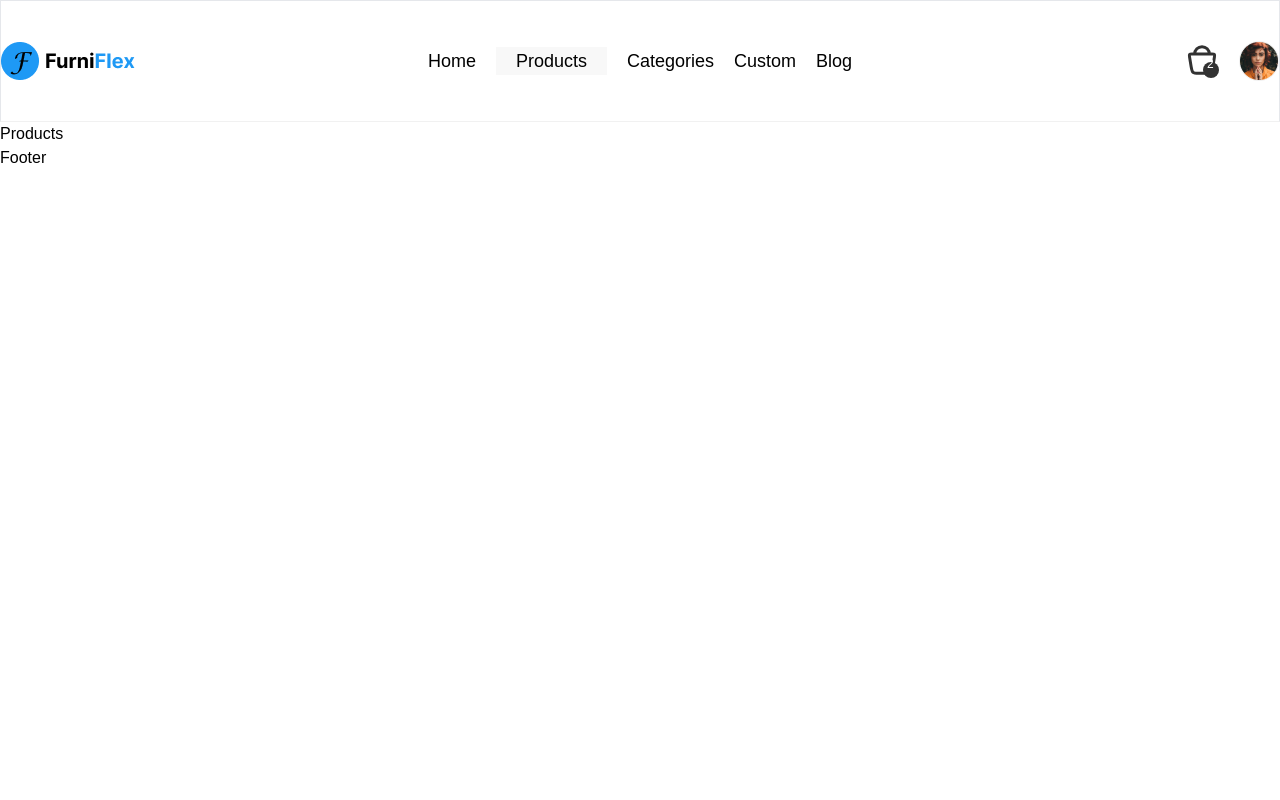
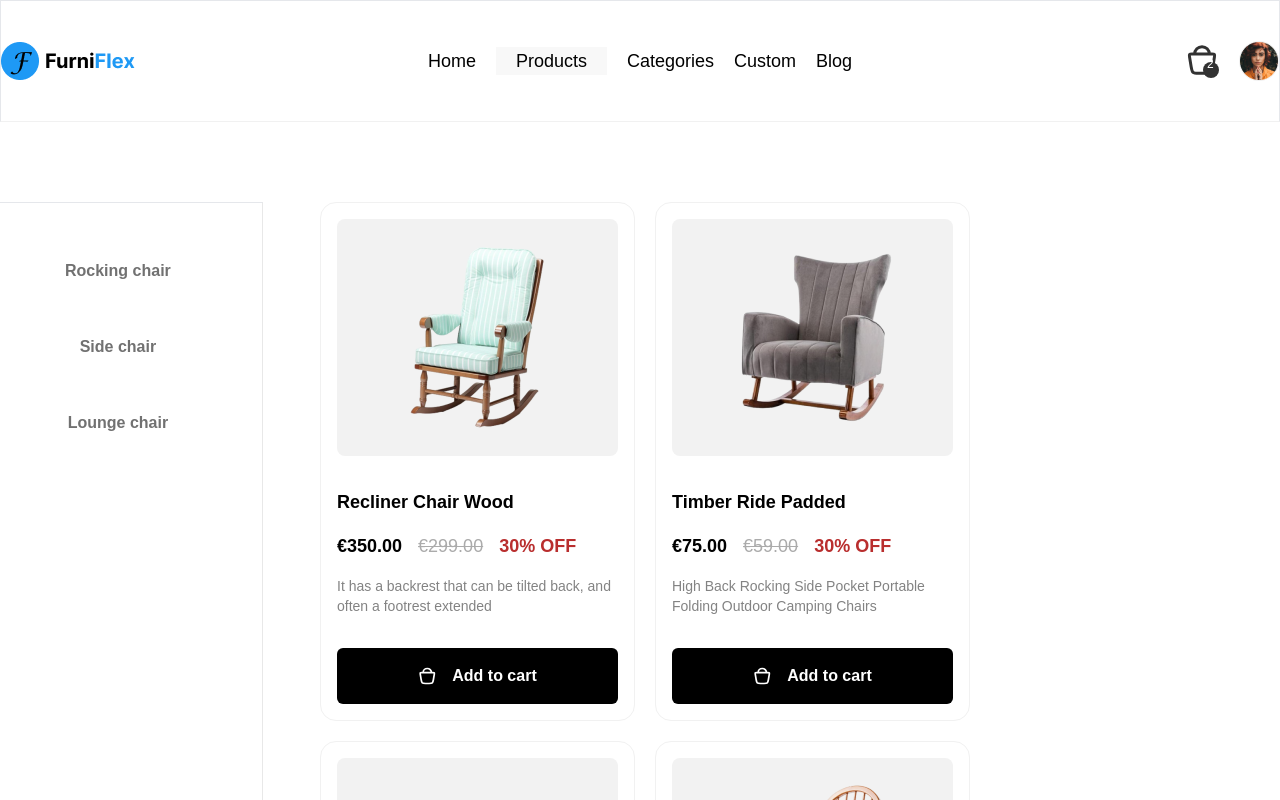
Before and after one commit to rayan2228/e-commerceibos, a React (Vite) app: page /products in a window 1280 px wide. Shown: the top 800 px of the page. Built offline with nearby package versions, Linux system fonts and the light colour scheme; data requests are answered from the project's data file.

Commit message:
product filter done

```diff
--- a/server/db.json
+++ b/server/db.json
@@ -41,7 +41,7 @@
       "name": "Recliner Chair Wood",
       "price": "€299.00",
       "discountedPrice": "€350.00",
-      "discountPercentage":"30",
+      "discountPercentage": "30",
       "description": "It has a backrest that can be tilted back, and often a footrest extended",
       "image": "/product1.png",
       "category": "rocking chair"
@@ -50,7 +50,7 @@
       "name": "Timber Ride Padded",
       "price": "€59.00",
       "discountedPrice": "€75.00",
-      "discountPercentage":"30",
+      "discountPercentage": "30",
       "description": "High Back Rocking Side Pocket Portable Folding Outdoor Camping Chairs ",
       "image": "/product2.png",
       "category": "rocking chair"
@@ -59,7 +59,7 @@
       "name": "Colored Wooden Chair",
       "price": "€299.00",
       "discountedPrice": "€350.00",
-      "discountPercentage":"30",
+      "discountPercentage": "30",
       "description": "High Back Rocking Side Pocket Portable Folding Outdoor Camping Chairs ",
       "image": "/product3.png",
       "category": "rocking chair"
@@ -68,7 +68,7 @@
       "name": "Blank Bamboo Wicker",
       "price": "€299.00",
       "discountedPrice": "€350.00",
-      "discountPercentage":"30",
+      "discountPercentage": "30",
       "description": "High Back Rocking Side Pocket Portable Folding Outdoor Camping Chairs ",
       "image": "/product4.png",
       "category": "side chair"
@@ -77,7 +77,7 @@
       "name": "Isolated Wooden Rock",
       "price": "€299.00",
       "discountedPrice": "€350.00",
-      "discountPercentage":"30",
+      "discountPercentage": "30",
       "description": "Lightweight, easy to clean, sturdy, safe and stable. Non-slip legs",
       "image": "/product5.png",
       "category": "side chair"
@@ -86,7 +86,7 @@
       "name": "Minimal Empty Rocking",
       "price": "€299.00",
       "discountedPrice": "€350.00",
-      "discountPercentage":"30",
+      "discountPercentage": "30",
       "description": "Lightweight, easy to clean, sturdy, safe and stable. Non-slip legs",
       "image": "/product6.png",
       "category": "side chair"
@@ -96,7 +96,7 @@
       "name": "Recliner Chair Wood",
       "price": "€299.00",
       "discountedPrice": "€350.00",
-      "discountPercentage":"30",
+      "discountPercentage": "30",
       "description": "It has a backrest that can be tilted back, and often a footrest extended",
       "image": "/product1.png",
       "category": "lounge chair"
@@ -105,7 +105,7 @@
       "name": "Timber Ride Padded",
       "price": "€59.00",
       "discountedPrice": "€75.00",
-      "discountPercentage":"30",
+      "discountPercentage": "30",
       "description": "High Back Rocking Side Pocket Portable Folding Outdoor Camping Chairs ",
       "image": "/product2.png",
       "category": "lounge chair"
@@ -114,7 +114,7 @@
       "name": "Colored Wooden Chair",
       "price": "€299.00",
       "discountedPrice": "€350.00",
-      "discountPercentage":"30",
+      "discountPercentage": "30",
       "description": "High Back Rocking Side Pocket Portable Folding Outdoor Camping Chairs ",
       "image": "/product3.png",
       "category": "lounge chair"
@@ -123,7 +123,7 @@
       "name": "Recliner Chair Wood",
       "price": "€299.00",
       "discountedPrice": "€350.00",
-      "discountPercentage":"30",
+      "discountPercentage": "30",
       "description": "It has a backrest that can be tilted back, and often a footrest extended",
       "image": "/product1.png",
       "category": "rocking chair"
@@ -132,7 +132,7 @@
       "name": "Timber Ride Padded",
       "price": "€59.00",
       "discountedPrice": "€75.00",
-      "discountPercentage":"30",
+      "discountPercentage": "30",
       "description": "High Back Rocking Side Pocket Portable Folding Outdoor Camping Chairs ",
       "image": "/product2.png",
       "category": "rocking chair"
@@ -141,7 +141,7 @@
       "name": "Colored Wooden Chair",
       "price": "€299.00",
       "discountedPrice": "€350.00",
-      "discountPercentage":"30",
+      "discountPercentage": "30",
       "description": "High Back Rocking Side Pocket Portable Folding Outdoor Camping Chairs ",
       "image": "/product3.png",
       "category": "rocking chair"
@@ -150,7 +150,7 @@
       "name": "Blank Bamboo Wicker",
       "price": "€299.00",
       "discountedPrice": "€350.00",
-      "discountPercentage":"30",
+      "discountPercentage": "30",
       "description": "High Back Rocking Side Pocket Portable Folding Outdoor Camping Chairs ",
       "image": "/product4.png",
       "category": "side chair"
@@ -159,7 +159,7 @@
       "name": "Isolated Wooden Rock",
       "price": "€299.00",
       "discountedPrice": "€350.00",
-      "discountPercentage":"30",
+      "discountPercentage": "30",
       "description": "Lightweight, easy to clean, sturdy, safe and stable. Non-slip legs",
       "image": "/product5.png",
       "category": "side chair"
@@ -168,7 +168,7 @@
       "name": "Minimal Empty Rocking",
       "price": "€299.00",
       "discountedPrice": "€350.00",
-      "discountPercentage":"30",
+      "discountPercentage": "30",
       "description": "Lightweight, easy to clean, sturdy, safe and stable. Non-slip legs",
       "image": "/product6.png",
       "category": "side chair"
@@ -178,7 +178,7 @@
       "name": "Recliner Chair Wood",
       "price": "€299.00",
       "discountedPrice": "€350.00",
-      "discountPercentage":"30",
+      "discountPercentage": "30",
       "description": "It has a backrest that can be tilted back, and often a footrest extended",
       "image": "/product1.png",
       "category": "lounge chair"
@@ -187,7 +187,7 @@
       "name": "Timber Ride Padded",
       "price": "€59.00",
       "discountedPrice": "€75.00",
-      "discountPercentage":"30",
+      "discountPercentage": "30",
       "description": "High Back Rocking Side Pocket Portable Folding Outdoor Camping Chairs ",
       "image": "/product2.png",
       "category": "lounge chair"
@@ -196,10 +196,24 @@
       "name": "Colored Wooden Chair",
       "price": "€299.00",
       "discountedPrice": "€350.00",
-      "discountPercentage":"30",
+      "discountPercentage": "30",
       "description": "High Back Rocking Side Pocket Portable Folding Outdoor Camping Chairs ",
       "image": "/product3.png",
       "category": "lounge chair"
     }
+  ],
+  "categories": [
+    {
+      "id": 1,
+      "name": "rocking chair"
+    },
+    {
+      "id": 2,
+      "name": "side chair"
+    },
+    {
+      "id": 3,
+      "name": "lounge chair"
+    }
   ]
 }
--- a/src/pages/ProductContainer.jsx
+++ b/src/components/sections/ProductContainer.jsx
@@ -1,26 +1,25 @@
 import { useCallback, useEffect, useState } from "react";
-import { axiosInstance } from "../api/axiosInstance";
-import { useProduct } from "../hooks/useProduct";
-import Loading from "../components/ui/Loading";
-import SingleProduct from "../components/ui/SingleProduct";
-import Flex from "../components/ui/Flex";
+import { axiosInstance } from "../../api/axiosInstance";
+import { useProduct } from "../../hooks/useProduct";
+import Loading from "../ui/Loading";
+import SingleProduct from "./SingleProduct";
+import Flex from "../ui/Flex";
 let content;
 const ProductContainer = ({ className }) => {
-  const { products, setProducts } = useProduct();
+  const { products, setProducts, filter } = useProduct();
   const [loading, setLoading] = useState(true);
-  console.log(loading);
 
   const productsCall = useCallback(async () => {
     try {
       setLoading(true);
-      const { data } = await axiosInstance.get("/products");
+      const { data } = await axiosInstance.get(`/products/?category=${filter}`);
       setProducts(data);
     } catch (error) {
       console.log(error);
     } finally {
       setLoading(false);
     }
-  }, [setProducts]);
+  }, [setProducts,filter]);
   useEffect(() => {
     productsCall();
   }, [productsCall]);
@@ -28,9 +27,9 @@ const ProductContainer = ({ className }) => {
     content = <Loading />;
   }
   if (!loading) {
-    content = products.map((product) => (
-      <SingleProduct key={product.name} data={product} />
-    ))
+    content = products.map((product, index) => (
+      <SingleProduct key={index} data={product} />
+    ));
   }
   return <Flex className={`${className} flex-wrap gap-5`}>{content}</Flex>;
 };
--- /dev/null
+++ b/src/components/sections/SideBar.jsx
@@ -0,0 +1,51 @@
+import { useCallback, useEffect, useState } from "react";
+import Loading from "../ui/Loading";
+import List from "../ui/List";
+import { axiosInstance } from "../../api/axiosInstance";
+import Button from "../ui/Button";
+import { useProduct } from "../../hooks/useProduct";
+const SideBar = () => {
+  const [loading, setLoading] = useState(true);
+  const [categories, setCategories] = useState([]);
+  const { filter, setFilter } = useProduct();
+
+  const categoriesCall = useCallback(async () => {
+    try {
+      setLoading(true);
+      const { data } = await axiosInstance.get("/categories");
+      setCategories(data);
+      console.log(data);
+    } catch (error) {
+      console.log(error);
+    } finally {
+      setLoading(false);
+    }
+  }, [setCategories]);
+  useEffect(() => {
+    categoriesCall();
+  }, [categoriesCall]);
+
+  return (
+    <div className="min-w-[263px] border-r-[#E8E8E8] border-r py-10 border-t">
+      {loading ? (
+        <Loading />
+      ) : (
+        <List className={"flex-col flex gap-5 font-semibold text-2xl "}>
+          {categories.map(({ id, name }) => (
+            <li key={id}>
+              <Button
+                onClick={() => setFilter(name)}
+                text={name}
+                className={`btn w-[90%] first-letter:capitalize bg-transparent text-[#717171] ${
+                  filter === name && "bg-black !text-white"
+                }`}
+              />
+            </li>
+          ))}
+        </List>
+      )}
+    </div>
+  );
+};
+
+export default SideBar;
--- a/src/components/ui/SingleProduct.jsx
+++ b/src/components/sections/SingleProduct.jsx
@@ -1,6 +1,6 @@
-import Flex from "./Flex";
-import Image from "./Image";
-import Button from "./Button";
+import Flex from "../ui/Flex";
+import Image from "../ui/Image";
+import Button from "../ui/Button";
 
 const SingleProduct = ({ data }) => {
   console.log(data);
--- a/src/components/ui/Loading.jsx
+++ b/src/components/ui/Loading.jsx
@@ -1,4 +1,4 @@
-import React from 'react'
+
 
 const Loading = () => {
   return (
--- a/src/pages/Home.jsx
+++ b/src/pages/Home.jsx
@@ -1,5 +1,5 @@
 import Container from "../components/ui/Container";
-import ProductContainer from "./ProductContainer";
+import ProductContainer from "../components/sections/ProductContainer";
 
 const Home = () => {
   return (
--- a/src/pages/Products.jsx
+++ b/src/pages/Products.jsx
@@ -1,7 +1,19 @@
+import ProductContainer from "../components/sections/ProductContainer";
+import SideBar from "../components/sections/SideBar";
+import Container from "../components/ui/Container";
+import Flex from "../components/ui/Flex";
+
 const Products = () => {
   return (
-    <div>Products</div>
-  )
-}
+    <section>
+      <Container>
+        <Flex className={"justify-between mt-20"}>
+          <SideBar />
+          <ProductContainer className={"w-3/4"} />
+        </Flex>
+      </Container>
+    </section>
+  );
+};
 
-export default Products
+export default Products;
--- a/src/providers/ProductProvider.jsx
+++ b/src/providers/ProductProvider.jsx
@@ -2,8 +2,9 @@ import { useState } from "react";
 import { ProductContext } from "../context";
 export default function ProductProvider({ children }) {
   const [ products, setProducts ] = useState([]);
+  const [ filter, setFilter ] = useState("");
   return (
-    <ProductContext.Provider value={{ products, setProducts }}>
+    <ProductContext.Provider value={{ products, setProducts ,filter,setFilter}}>
       {children}
     </ProductContext.Provider>
   );
```
